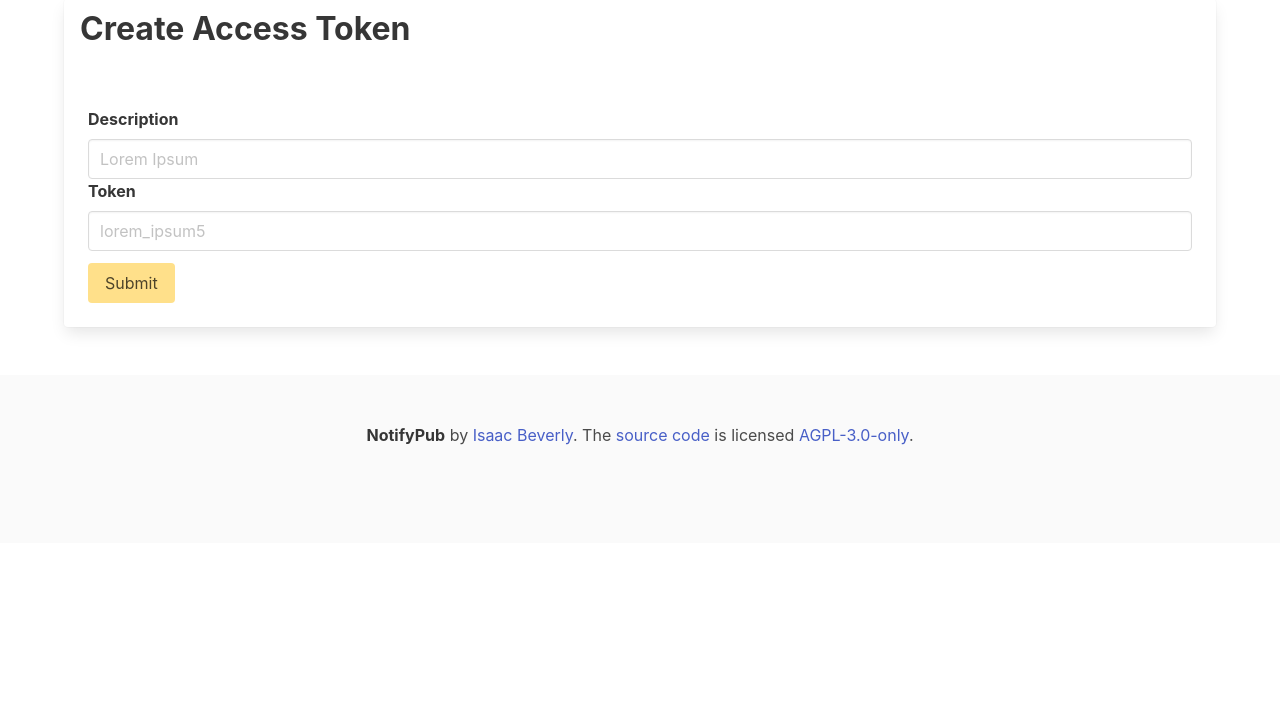
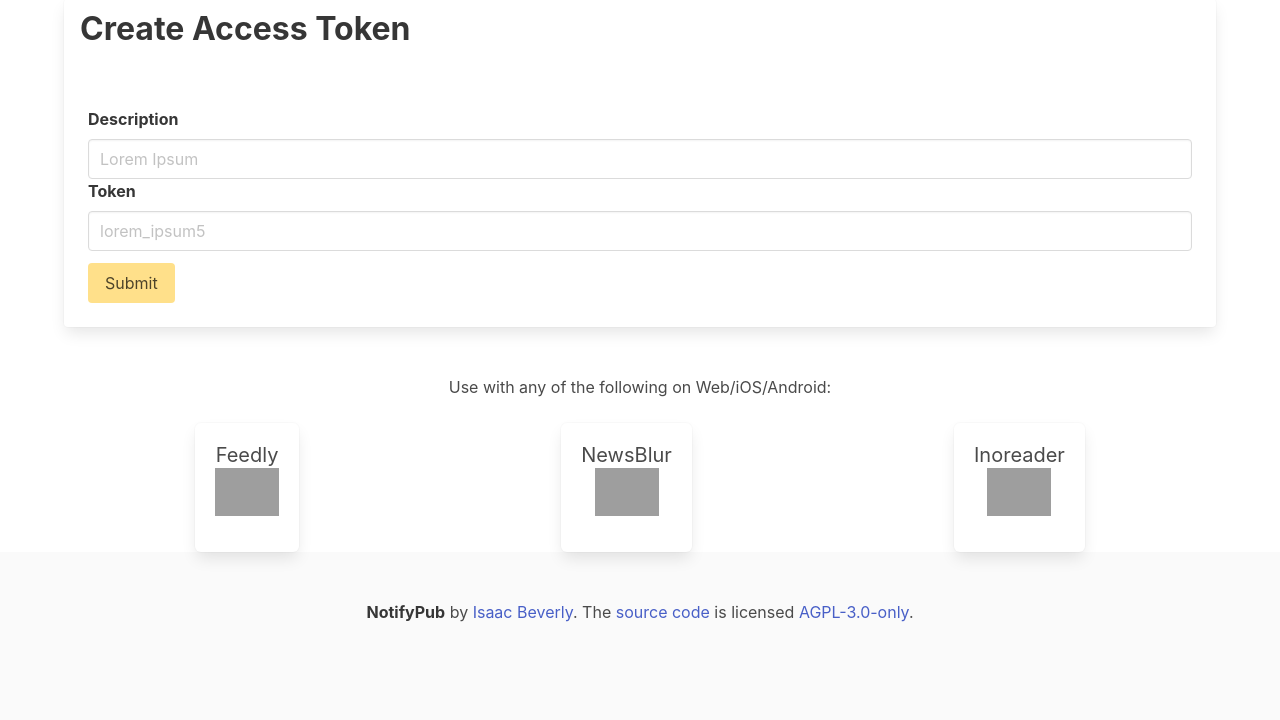
Before and after one commit to imbev/NotifyPub, a Python web app: template app/templates/manage_tokens.html in a window 1280 px wide. Shown: the part 105-825 px from the top of the page. Before the commit the page ends 550 px from the top, so only its background shows below. Run offline with Jinja, Linux system fonts and the light colour scheme; the template is opened without the code that fills it, so the values that code supplies are empty; grey boxes are pictures that could not be loaded.

Commit message:
Add clients to manage tokens page

```diff
--- a/app/templates/index.html
+++ b/app/templates/index.html
@@ -22,8 +22,9 @@
               </span>
             </button></a>
           </div>
-            <p>Use with any of the following on Web/iOS/Android:</p>
-            <br>
+          <div>
+          <p>Use with any of the following on Web/iOS/Android:</p>
+          <br>
           <nav class="level">
             <div class="level-left">
             <div class="level-item has-text-centered">
@@ -59,6 +60,7 @@
           </div>
           </nav>
         </div>
+        </div>
           </div>
         </div>
         </div>
--- a/app/templates/manage_tokens.html
+++ b/app/templates/manage_tokens.html
@@ -62,5 +62,41 @@
   </div>
 </article>
 {% endfor %}
+<div>
+  <p class="has-text-centered">Use with any of the following on Web/iOS/Android:</p>
+  <br>
+  <nav class="level">
+    <div class="level-item has-text-centered">
+      <div class="box">
+        <a href="https://feedly.com/">
+        <p class="subtitle">Feedly</p>
+        <figure class="image is-64x64 container">
+          <img src="https://play-lh.googleusercontent.com/NNS6OGOetsyYa0hhXTItJ7aCNljIKLD8uLibF5qdEBq_m7kHhK091KXZBVk7JzrfPw" />
+        </figure>
+      </a>
+      </div>
+    </div>
+    <div class="level-item has-text-centered">
+      <div class="box">
+        <a href="https://www.newsblur.com/">
+        <p class="subtitle">NewsBlur</p>
+        <figure class="image is-64x64 container">
+          <img src="https://play-lh.googleusercontent.com/S0AYLN1BNNpXjlN5MeYtK-73d4hPkkM5N6EuhWaIGAcVhC41JXyF9N8Lh0F4rT7A_ts1=w240-h480-rw" />
+        </figure>
+      </a>
+      </div>
+    </div>
+    <div class="level-item">
+      <div class="box">
+        <a href="https://www.inoreader.com/">
+        <p class="subtitle">Inoreader</p>
+        <figure class="image is-64x64 container">
+          <img src="https://play-lh.googleusercontent.com/mPC_o8nhXrXE22isxxVwNNuyiaKskjTRcbGKZEwqm6xlyXkfkfcBH1XDVpMJXWFG5w" />
+        </figure>
+      </a>
+      </div>
+    </div>
+  </nav>
+</div>
 </div>
 {% endblock %}
```
